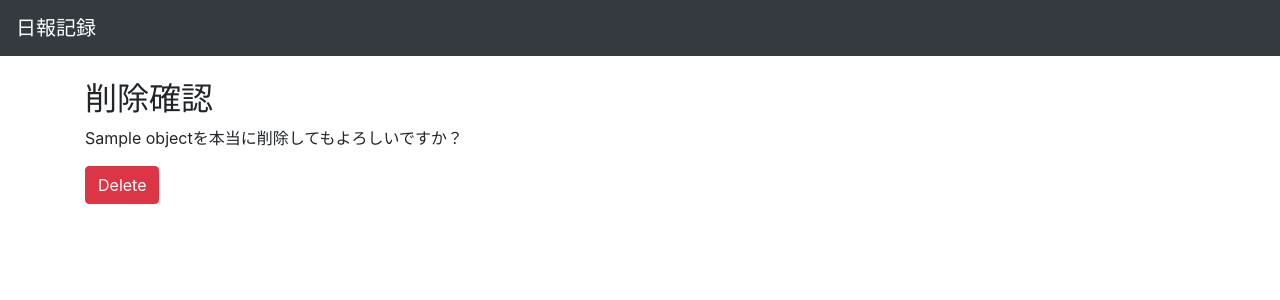
After one commit to Keito777/daily_report, a Django app: template report/templates/delete.html in a window 1280 px wide. The commit adds this page. Shown: the top 300 px of the page. Run offline with Django 3.2, Linux system fonts and the light colour scheme; the template is opened without the code that fills it: most values are stand-ins (such as "Sample title", 1, 10 or a date in 2020); some libraries are stand-ins or nearby versions.

Commit message:
create:Create, Update, Delete

```diff
--- /dev/null
+++ b/report/templates/delete.html
@@ -0,0 +1,9 @@
+{% extends 'base.html' %}
+
+{% block main %}
+<h2>削除確認</h2>
+<p>{{object.title}}を本当に削除してもよろしいですか？</p>
+<form method="post">{% csrf_token %}
+    <button type="submit" class='btn btn-danger'>Delete</button>
+</form>
+{% endblock %}
--- a/report/templates/detaile.html
+++ b/report/templates/detaile.html
@@ -7,4 +7,6 @@
 <div>
     {{object.body}}
 </div>
+<p><a href={% url 'report:update' object.id %}>Edit</a></p>
+<p><a href={% url 'report:delete' object.id %}>Delete</a></p>
 {% endblock %}
--- a/report/templates/index.html
+++ b/report/templates/index.html
@@ -1,11 +1,13 @@
 {% extends 'base.html' %}
+{% load l10n %}
+
 {% block main %}
 <h2>日報一覧</h2>
 <a href="{% url 'report:create' %}">新規作成</a>
 
 <ol>
     {% for object in object_list %}
-    <li><a href="{% url 'report:detail' object.id %}">{{object.title}}</a></li>
+    <li><a href="{% url 'report:detail' object.id %}">{{object.title}}：{{object.created|localize}}</a></li>
     {% endfor %}
 </ol>
 {% endblock%}
--- a/report/urls.py
+++ b/report/urls.py
@@ -1,10 +1,12 @@
 from django.urls import path
-from .views import Index, Detail, Create
+from .views import Index, Detail, Create, Update, Delete
 
 app_name = 'report'
 
 urlpatterns = [
     path('', Index.as_view(), name='index'),
-    path('detail/<pk>/', Detail.as_view(), name='detail'),
+    path('detail/<int:pk>/', Detail.as_view(), name='detail'),
     path('create/', Create.as_view(), name='create'),
+    path('update/<int:pk>', Update.as_view(), name='update'),
+    path('delete/<int:pk>', Delete.as_view(), name='delete')
 ]
```
Also changed, not shown: report/templates/create.html (+8 -2 lines), report/views.py (+15 -3 lines), db.sqlite3.
